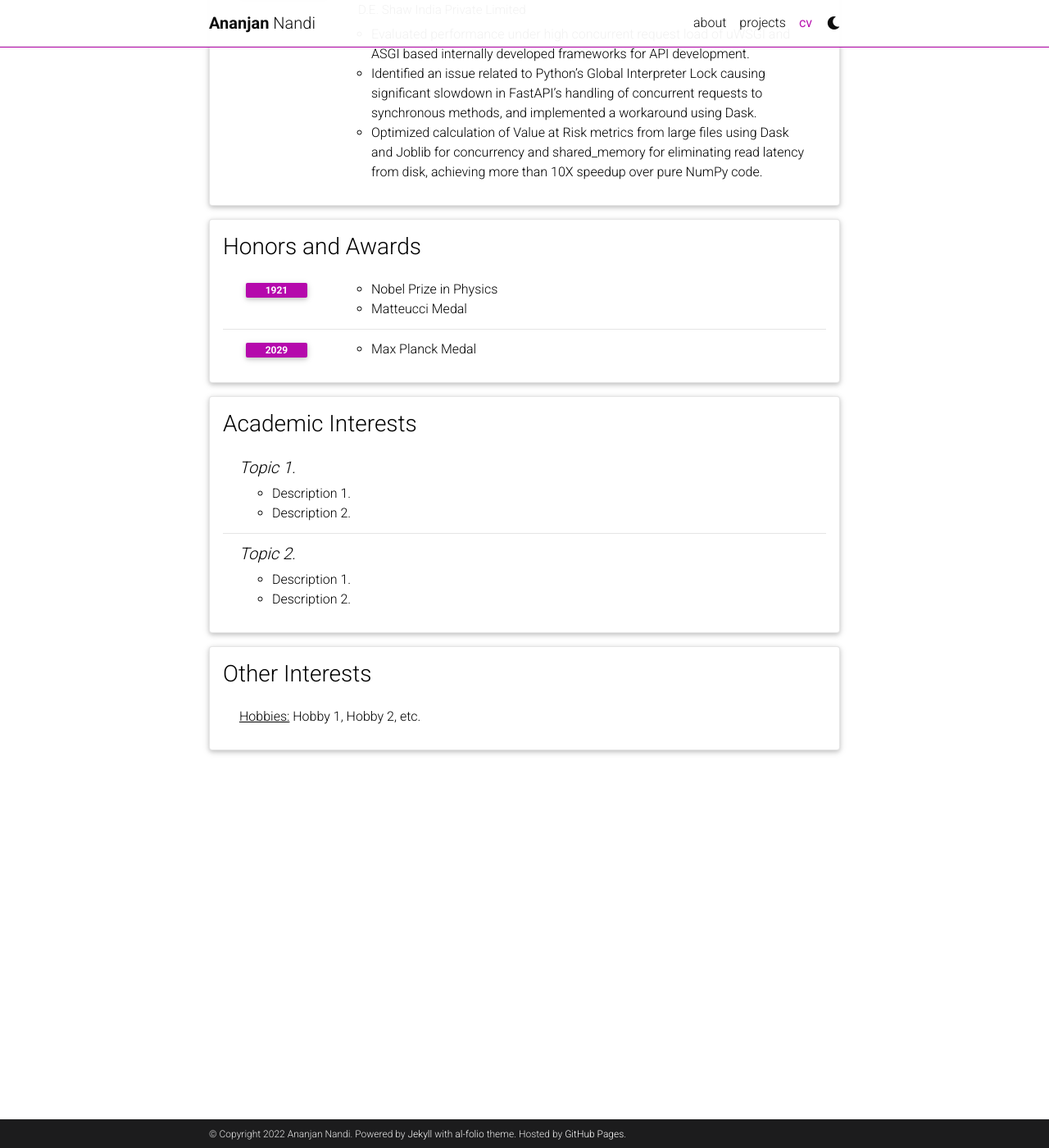
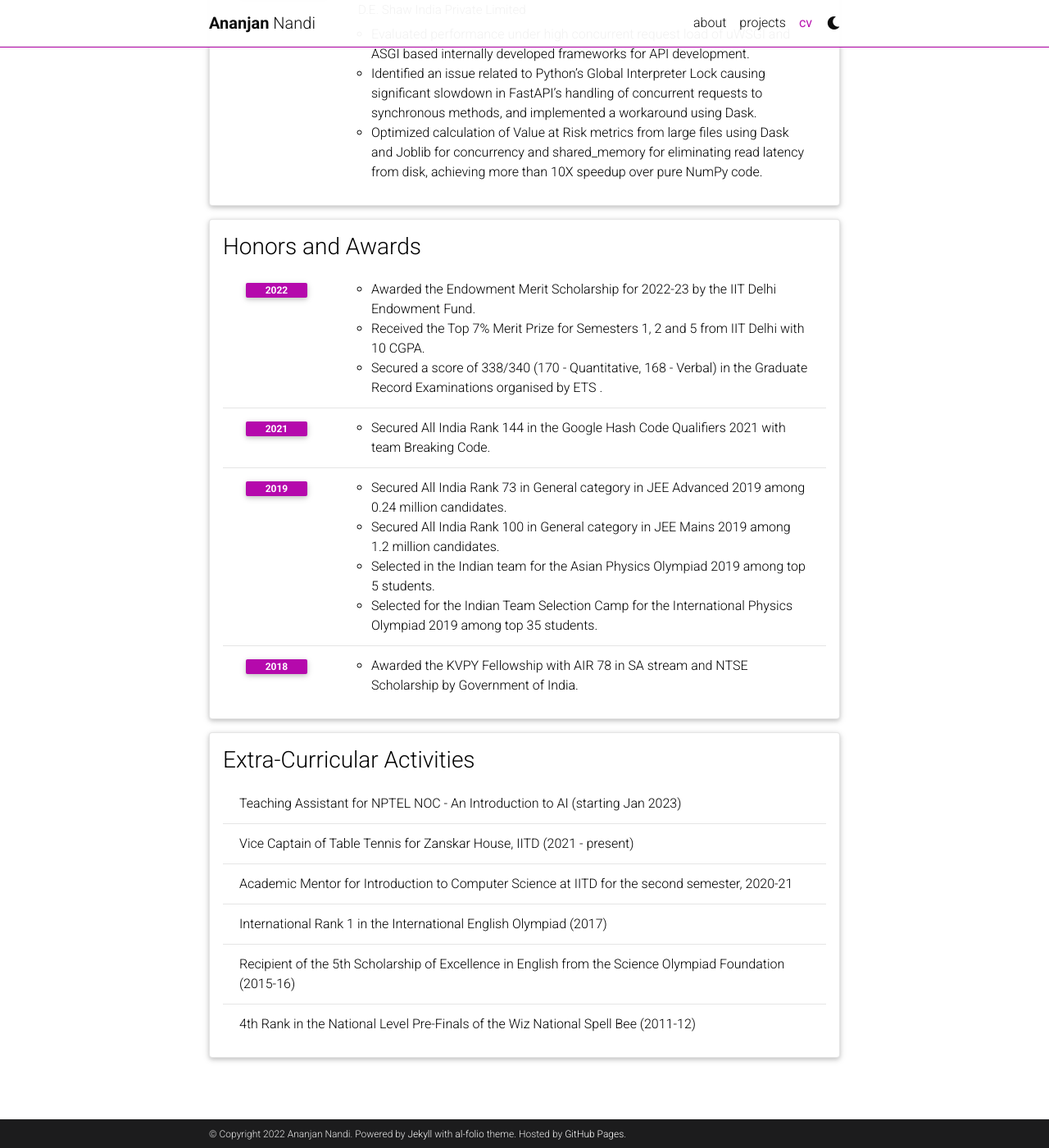
Before and after one commit to ananjan-nandi-9/ananjan-nandi-9.github.io, a Jekyll site: the page built from _pages/cv.md, in a window 1280 px wide and 1400 px high, scrolled down 712 px. Shown: the whole window at 82% size. Built offline with Jekyll 4.4.1, drawn with Linux system fonts in a browser that asks for light colours; comment, search, counter and statistics services are not loaded; a style sheet for code colours, icons or effects is not loaded.

Commit message:
Update cv.yml

```diff
--- a/_data/cv.yml
+++ b/_data/cv.yml
@@ -32,27 +32,30 @@
 - title: Honors and Awards
   type: time_table
   contents:
-    - year: 1921
+    - year: 2022
       items:
-        - Nobel Prize in Physics
-        - Matteucci Medal
-    - year: 2029
+        - Awarded the Endowment Merit Scholarship for 2022-23 by the IIT Delhi Endowment Fund.
+        - Received the Top 7% Merit Prize for Semesters 1, 2 and 5 from IIT Delhi with 10 CGPA.
+        - Secured a score of 338/340 (170 - Quantitative, 168 - Verbal) in the Graduate Record Examinations organised by ETS .
+    - year: 2021
       items:
-        - Max Planck Medal
+        - Secured All India Rank 144 in the Google Hash Code Qualifiers 2021 with team Breaking Code.
+    - year: 2019
+      items:
+        - Secured All India Rank 73 in General category in JEE Advanced 2019 among 0.24 million candidates.
+        - Secured All India Rank 100 in General category in JEE Mains 2019 among 1.2 million candidates.
+        - Selected in the Indian team for the Asian Physics Olympiad 2019 among top 5 students.
+        - Selected for the Indian Team Selection Camp for the International Physics Olympiad 2019 among top 35 students.
+    - year: 2018
+      items:
+        - Awarded the KVPY Fellowship with AIR 78 in SA stream and NTSE Scholarship by Government of India.
 
-- title: Academic Interests
-  type: nested_list
-  contents:
-    - title: Topic 1.
-      items:
-        - Description 1.
-        - Description 2.
-    - title: Topic 2.
-      items:
-        - Description 1.
-        - Description 2.
-
-- title: Other Interests
+- title: Extra-Curricular Activities
   type: list
   contents:
-    - <u>Hobbies:</u> Hobby 1, Hobby 2, etc.
+    - Teaching Assistant for NPTEL NOC - An Introduction to AI (starting Jan 2023)
+    - Vice Captain of Table Tennis for Zanskar House, IITD (2021 - present)
+    - Academic Mentor for Introduction to Computer Science at IITD for the second semester, 2020-21
+    - International Rank 1 in the International English Olympiad (2017)
+    - Recipient of the 5th Scholarship of Excellence in English from the Science Olympiad Foundation (2015-16)
+    - 4th Rank in the National Level Pre-Finals of the Wiz National Spell Bee (2011-12)
```
